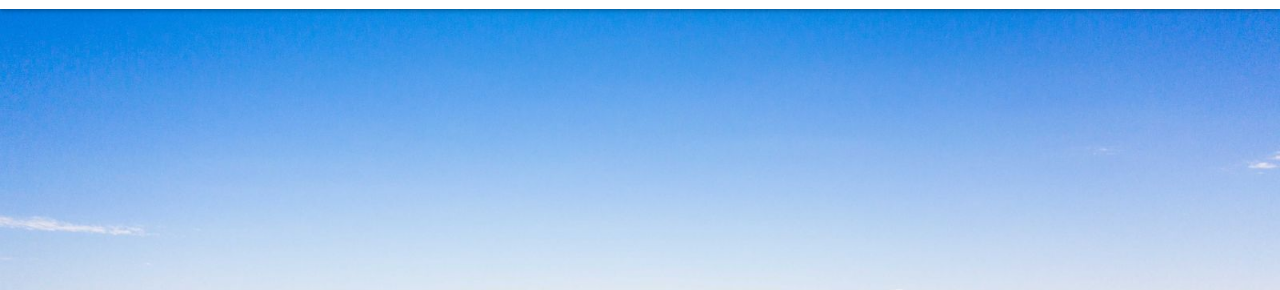
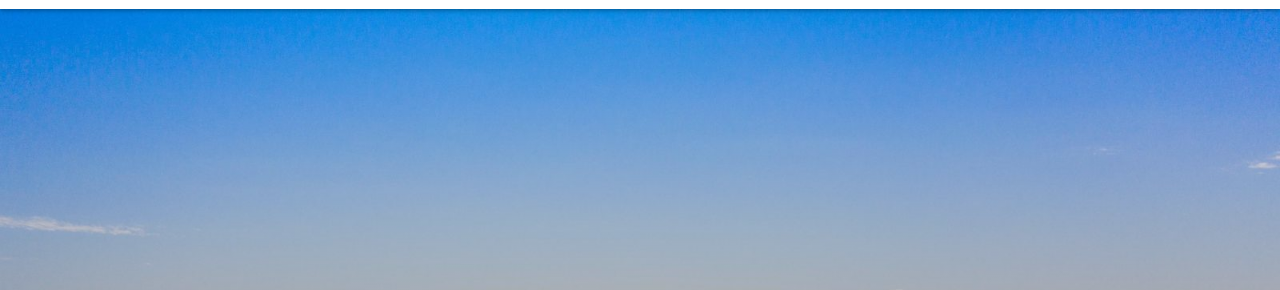
Before and after one commit to Nicolai-Swanepoel/TAG-demo-Aug-25, a plain HTML site: page index.html in a window 1280 px wide. Shown: the part 73-363 px from the top of the page. Drawn offline with Linux system fonts and the light colour scheme.

Commit message:
Update index.html

```diff
--- a/index.html
+++ b/index.html
@@ -126,7 +126,7 @@
       content: "";
       position: absolute;
       inset: 0;
-      background: linear-gradient(rgba(0,0,0,0.0), rgba(0,0,0,0.0));
+      background: linear-gradient(rgba(0,0,0,0.0), rgba(0,0,0,0.7));
       z-index: 1;
     }
 
```
